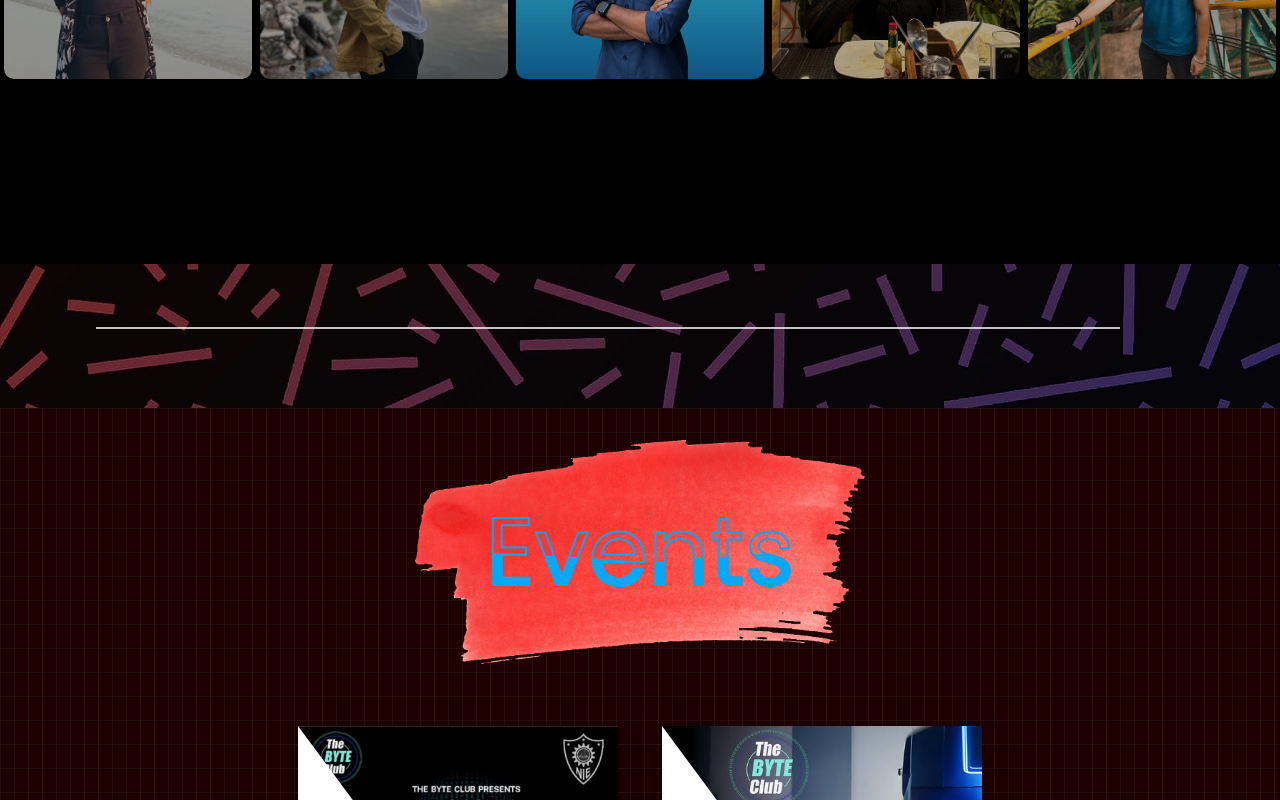
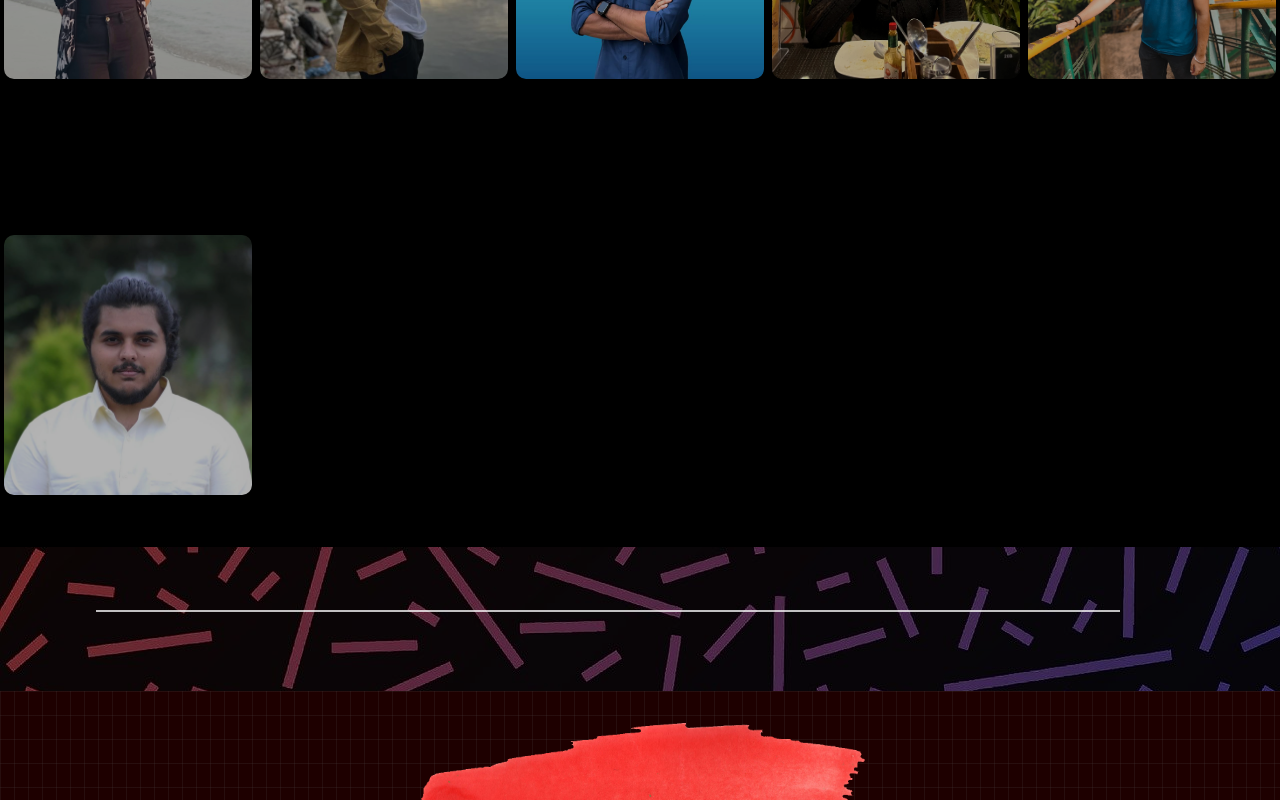
Before and after one commit to TheBYTEClubNIE/ByteClubWebsite, a Next.js app in the folder frontend/: page / in a window 1280 px wide. Shown: the part 1480-2280 px from the top of the page. Built offline with nearby package versions, Linux system fonts and the light colour scheme; a web font is replaced by a local one.

Commit message:
rohan bhaiya detail added

```diff
--- a/frontend/app/page.tsx
+++ b/frontend/app/page.tsx
@@ -8,7 +8,7 @@ import Footer from "./sections/Footer/Footer";
 import FrontLogo from "./components/FrontLogo/FrontLogo";
 import ReviewSection from "./sections/review/ReviewSection";
 import SVGAnimation from "./components/SVGAnimation";
-import EventCards from "./sections/Events/EventCards";
+import EventCards from "./sections/events/EventCards";
 // import WriteReview from "./sections/WriteReview/WriteReview";
 import SendReview from "./sections/WriteReview/SendReview";
 
--- a/frontend/app/sections/Events/EventCards.tsx
+++ b/frontend/app/sections/Events/EventCards.tsx
@@ -3,6 +3,7 @@ import "./Events.css";
 import events from "./event.json";
 import VanillaTilt from "vanilla-tilt";
 import Image from "next/image";
+import Link from "next/link";
 // Extend HTMLElement to include the vanillaTilt property
 interface TiltHTMLElement extends HTMLElement {
     vanillaTilt?: VanillaTilt;
@@ -61,9 +62,11 @@ const EventCards = () => {
                             <figcaption>
                                 <div className="show-cont">
                                     <h3 className="card-no">{event.cardNo}</h3>
+                                    <Link href={`/sections/events/${event.id}`}>
                                     <h4 className="card-main-title">
                                         {event.title}
                                     </h4>
+                                    </Link>
                                 </div>
                                 <p className="card-content">{event.content}</p>
                                 {/* <a href="#" className="read-more-btn">
--- /dev/null
+++ b/frontend/app/sections/Events/[id]/page.tsx
@@ -0,0 +1,14 @@
+'use client'
+import { useParams } from 'next/navigation'
+import React from 'react'
+
+const page = () => {
+    const {id} = useParams();
+  return (
+    <div>
+      <h1>Hello</h1>
+    </div>
+  )
+}
+
+export default page
--- a/frontend/app/sections/leads/Leads.tsx
+++ b/frontend/app/sections/leads/Leads.tsx
@@ -47,6 +47,15 @@ const leads = [
     email: "",
     img: "/leads/pr.jpg",
     bgColor: "bg-yellow-500"
+  },
+  {
+    bio: "Open Source Guru",
+    name: "Rohan G",
+    insta: "https://www.instagram.com/prianshu_61/profilecard/?igsh=MWh4cGE1bGprcncwNw==",
+    linkedin: "https://www.linkedin.com/in/prianshusharma?utm_source=share&utm_campaign=share_via&utm_content=profile&utm_medium=android_app",
+    email: "",
+    img: "/leads/rohan.jpeg",
+    bgColor: "bg-yellow-500"
   }
 ];
 function Leads() {
```
Also changed, not shown: frontend/public/leads/rohan.jpeg (added).
